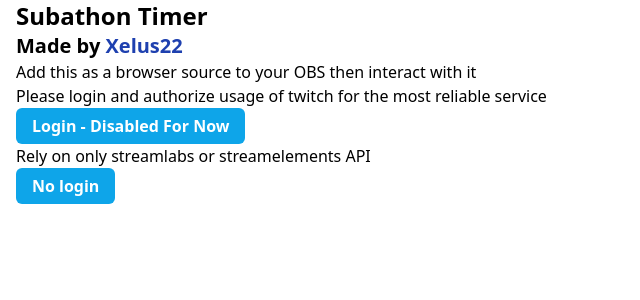
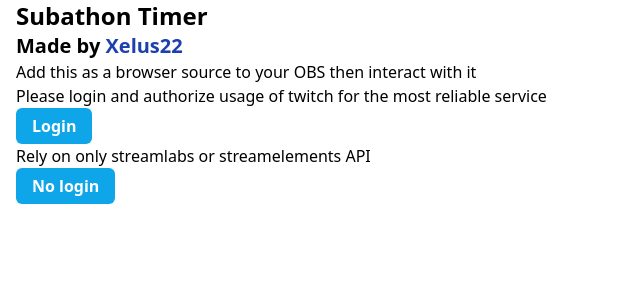
Before and after one commit to Xelus22/subathon_timer, a React (Vite) app: page / in a window 1280 px wide. Shown: the top 300 px of the page, without its empty margins (0-640 px from the left). Built offline with nearby package versions, Linux system fonts and the light colour scheme.

Commit message:
no longer a temp

```diff
--- a/src/pages/Login.jsx
+++ b/src/pages/Login.jsx
@@ -16,7 +16,7 @@ function Login() {
             { /* beta */ }
             <a href= "https://xelus.me/login">
             {/* <a href= "#">  */}
-                <button className="bg-sky-500 hover:bg-sky-600 focus:outline-none focus:ring focus:ring-sky-400 active:bg-sky-700 px-4 py-2 text-xm leading-5 rounded-md font-semibold text-white"> Login - Disabled For Now</button>
+                <button className="bg-sky-500 hover:bg-sky-600 focus:outline-none focus:ring focus:ring-sky-400 active:bg-sky-700 px-4 py-2 text-xm leading-5 rounded-md font-semibold text-white"> Login </button>
             </a>
             <br/>
             <h2>Rely on only streamlabs or streamelements API</h2>
```
